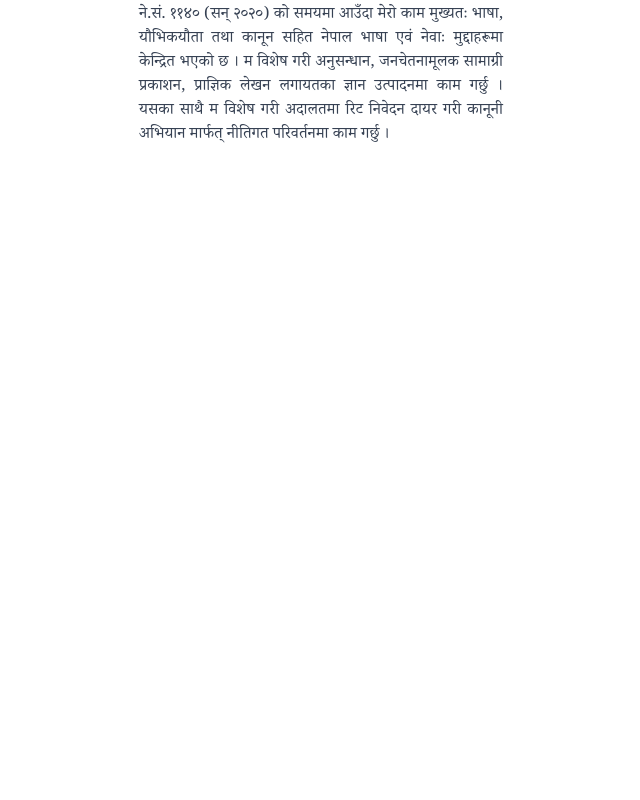
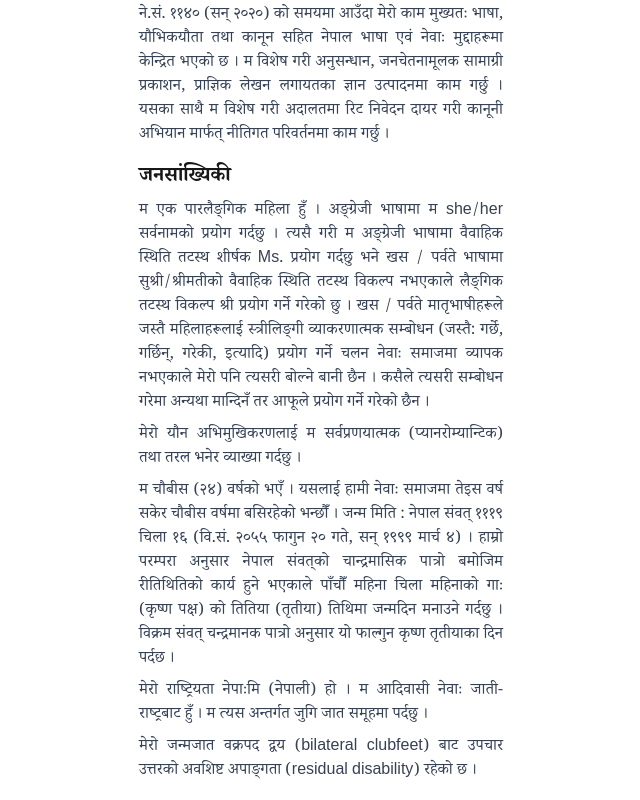
Before and after one commit to shakyasimha/ruku-ya-portfolio, a Next.js app: page /np in a window 1280 px wide. Shown: the part 745-1545 px from the top of the page, without its empty margins (85-725 px from the left). Before the commit the page ends 909 px from the top, so only its background shows below. Built offline with nearby package versions, Linux system fonts and the light colour scheme.

Commit message:
added another section in introduction

```diff
--- a/src/app/en/page.tsx
+++ b/src/app/en/page.tsx
@@ -14,6 +14,12 @@ const roboto = Roboto({
   weight: ['400', '500', '700'],
 });
 
+// Metadata
+export const metadata = {
+    title: 'My Introduction - Rukshana Kapali'
+};
+
+// Main component
 export default function Home() {
   return (
     <div className="flex flex-col min-h-screen">
@@ -35,6 +41,20 @@ export default function Home() {
           </p>
           <p className="text-gray-700 mt-2 text-justify">
             Since N.S. 1143 (2022), I began working around Jugi community’s traditional abode of Satachhen. I have been lobbying, campaigning and petitioning to ensure right of ownership, right to housing and several other aspects of the community’s historical residence.
+          </p>
+
+          <h2 className={`${alegreyaSans.className} mt-4 text-2xl font-bold`}>Demographics</h2>
+          <p className="text-gray-700 mt-2 text-justify">
+            I am a trans woman. My pronouns are she/her. I go by the title Ms. I describe my sexual orientation as panromantic and fluid.
+          </p>
+          <p className="text-gray-700 mt-2 text-justify">
+            My date of birth is N.S. 1119 Chila 16 (4 March 1999 C.E.) In Newa culture, we observe our rituals based on Lunar Calendar of the Nepala Sambata, therefore I celebrate my birthday on the month of Chila (fifth month), third lunar phase of the dark fortnight.
+          </p>
+          <p className="text-gray-700 mt-2 text-justify">
+            My nationality is Nepa-mi (Nepali). I come from the Newa inidgenous nationality. Within Newa, I am from the Jugi community.
+          </p>
+          <p className="text-gray-700 mt-2 text-justify">
+            I have a mild physical disability, i.e. residual disability from treated bilateral congenital clubfeet.
           </p>
         </div>
 
--- a/src/app/np/page.tsx
+++ b/src/app/np/page.tsx
@@ -14,6 +14,12 @@ const roboto = Roboto({
     weight: ['400', '500', '700'],
 });
 
+// Site metadata
+export const metadata = {
+  title: 'मेरो परिचय - Rukshana Kapali'
+};
+
+// Main content
 export default function Home() {
   return (
     <div className={`${notoSerifDevanagari.className} flex flex-col min-h-screen`}>
@@ -30,8 +36,30 @@ export default function Home() {
           <p className="text-gray-700 mt-2 text-justify">
             मैले १५ वर्षको उमेरमा एक अभियानकर्ता तथा बलग लेखकका रूपमा आफ्नो यात्रा सुरु गरेको थिएँ । मेरो सर्वप्रथम लिखितम् आफ्नो लैङ्गिक पहिचान बारे खुलेर आएको सुरुवाती समयमा आफू पारलैङ्गिक व्यक्ति हुँदाको अनुभवलाई बटुलेर व्यक्तिगत अनुभवको लेख लेखेको थिएँ । मैले विशेष सरी पारलैङ्गिक व्यक्तिहरू एवं यौभिकयौता (यौन अभिमुखिकरण, लैङ्गिक पहिचान तथा यौन विशेषता) का मुद्दाहरू साथै भाषा, जातीयता एवं नेवाः जनसमुदाय / सम्पदा बारे लेख्न र बोल्न थालेँ ।
           </p>
+          <p className="text-gray-700 mt-2 mb-4 text-justify">
+            ने.सं. ११४० (सन् २०२०) को समयमा आउँदा मेरो काम मुख्यतः भाषा, यौभिकयौता तथा कानून सहित नेपाल भाषा एवं नेवाः मुद्दाहरूमा केन्द्रित भएको छ । म विशेष गरी अनुसन्धान, जनचेतनामूलक सामाग्री प्रकाशन, प्राज्ञिक लेखन लगायतका ज्ञान उत्पादनमा काम गर्छु । यसका साथै म विशेष गरी अदालतमा रिट निवेदन दायर गरी कानूनी अभियान मार्फत् नीतिगत परिवर्तनमा काम गर्छु ।
+          </p>
+
+          <h2 className="text-xl font-bold">जनसांख्यिकी</h2>
           <p className="text-gray-700 mt-2 text-justify">
-            ने.सं. ११४० (सन् २०२०) को समयमा आउँदा मेरो काम मुख्यतः भाषा, यौभिकयौता तथा कानून सहित नेपाल भाषा एवं नेवाः मुद्दाहरूमा केन्द्रित भएको छ । म विशेष गरी अनुसन्धान, जनचेतनामूलक सामाग्री प्रकाशन, प्राज्ञिक लेखन लगायतका ज्ञान उत्पादनमा काम गर्छु । यसका साथै म विशेष गरी अदालतमा रिट निवेदन दायर गरी कानूनी अभियान मार्फत् नीतिगत परिवर्तनमा काम गर्छु ।          </p>
+            म एक पारलैङ्गिक महिला हुँ । अङ्ग्रेजी भाषामा म she/her सर्वनामको प्रयोग गर्दछु । त्यसै गरी म अङ्ग्रेजी भाषामा वैवाहिक स्थिति तटस्थ शीर्षक Ms. प्रयोग गर्दछु भने खस / पर्वते भाषामा सुश्री/श्रीमतीको वैवाहिक स्थिति तटस्थ विकल्प नभएकाले लैङ्गिक तटस्थ विकल्प श्री प्रयोग गर्ने गरेको छु । खस / पर्वते मातृभाषीहरूले जस्तै महिलाहरूलाई स्त्रीलिङ्गी व्याकरणात्मक सम्बोधन (जस्तै: गर्छे, गर्छिन्, गरेकी, इत्यादि) प्रयोग गर्ने चलन नेवाः समाजमा व्यापक नभएकाले मेरो पनि त्यसरी बोल्ने बानी छैन । कसैले त्यसरी सम्बोधन गरेमा अन्यथा मान्दिनँ तर आफूले प्रयोग गर्ने गरेको छैन ।
+          </p>
+
+          <p className="text-gray-700 mt-2 text-justify">
+            मेरो यौन अभिमुखिकरणलाई म सर्वप्रणयात्मक (प्यानरोम्यान्टिक) तथा तरल भनेर व्याख्या गर्दछु ।
+          </p>
+
+          <p className="text-gray-700 mt-2 text-justify">
+            म चौबीस (२४) वर्षको भएँ । यसलाई हामी नेवाः समाजमा तेइस वर्ष सकेर चौबीस वर्षमा बसिरहेको भन्छौँ । जन्म मिति : नेपाल संवत् १११९ चिला १६ (वि.सं. २०५५ फागुन २० गते, सन् १९९९ मार्च ४) । हाम्रो परम्परा अनुसार नेपाल संवत्‌को चान्द्रमासिक पात्रो बमोजिम रीतिथितिको कार्य हुने भएकाले पाँचौँ महिना चिला महिनाको गाः (कृष्ण पक्ष) को तितिया (तृतीया) तिथिमा जन्मदिन मनाउने गर्दछु । विक्रम संवत् चन्द्रमानक पात्रो अनुसार यो फाल्गुन कृष्ण तृतीयाका दिन पर्दछ ।
+          </p>
+
+          <p className="text-gray-700 mt-2 text-justify">
+            मेरो राष्ट्रियता नेपाःमि (नेपाली) हो । म आदिवासी नेवाः जाती-राष्ट्रबाट हुँ । म त्यस अन्तर्गत जुगि जात समूहमा पर्दछु ।
+          </p>
+
+          <p className="text-gray-700 mt-2 text-justify">
+            मेरो जन्मजात वक्रपद द्वय (bilateral clubfeet) बाट उपचार उत्तरको अवशिष्ट अपाङ्गता (residual disability) रहेको छ ।
+          </p>
         </div>
 
         {/* Location, contact details */}
```
Also changed, not shown: src/app/ne/page.tsx (+21 -1 lines).
